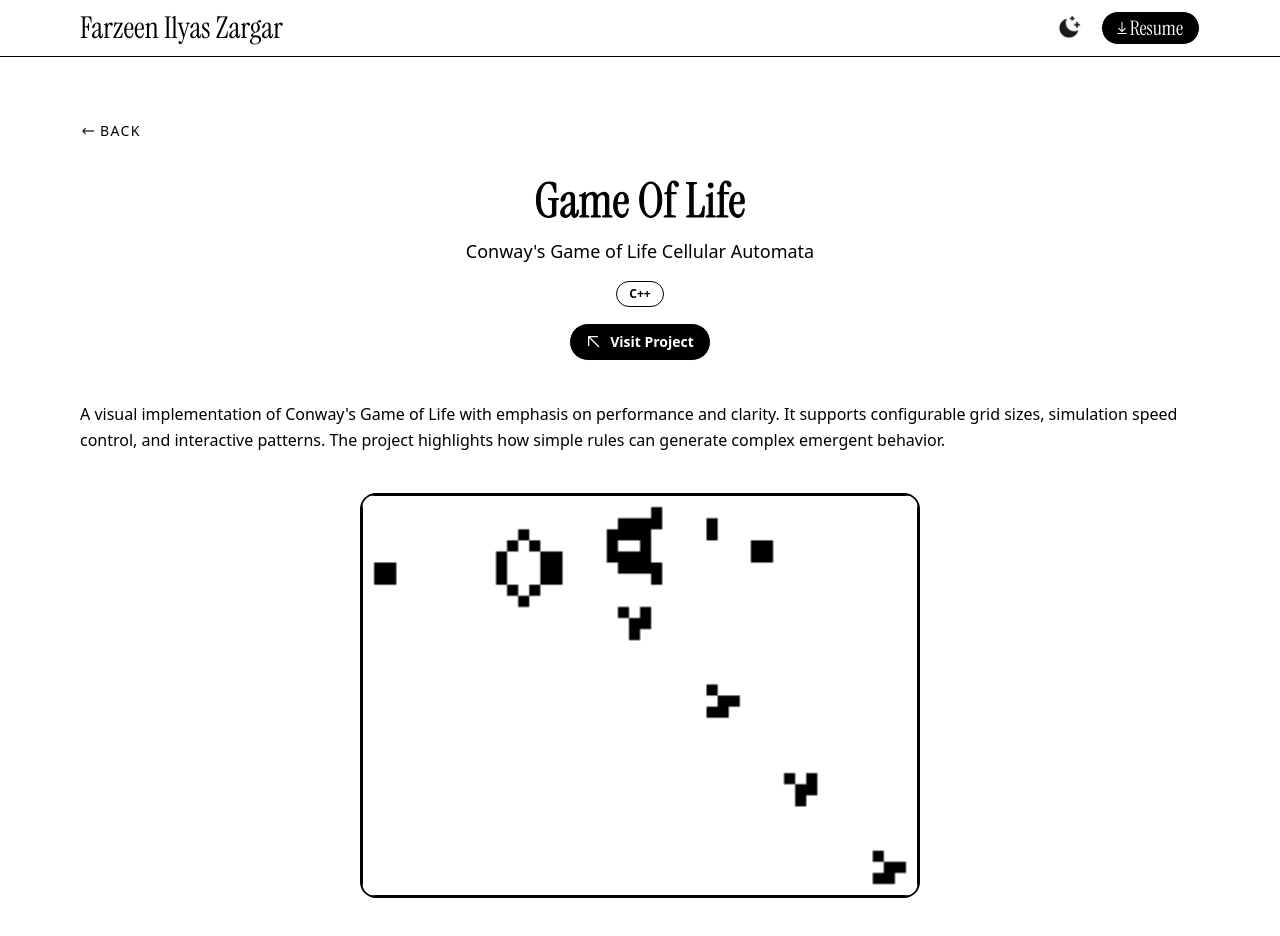
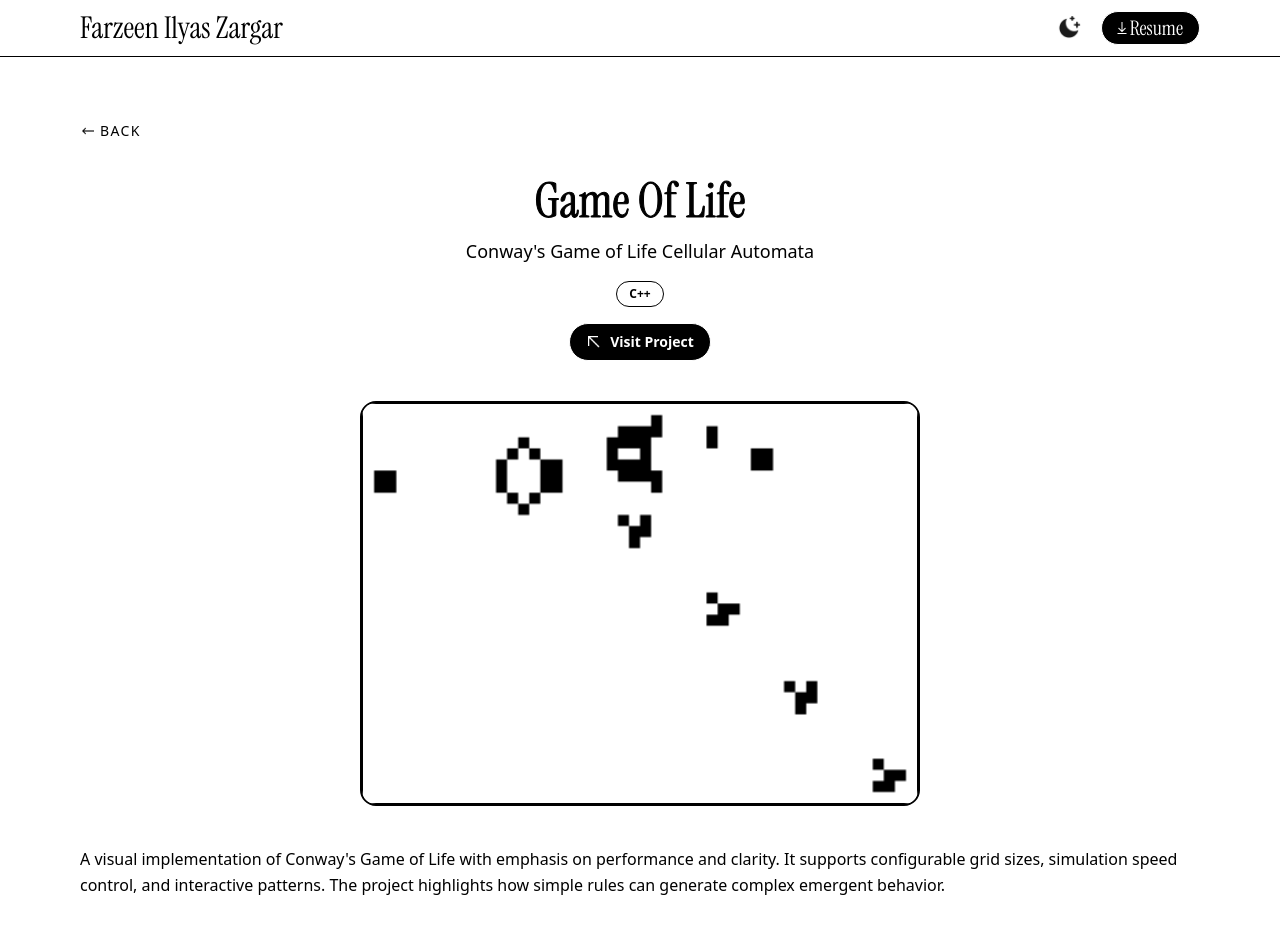
Before and after one commit to farzeenilyaszargar/Portfolio, a Next.js app: page /projects/gameoflife in a window 1280 px wide. Shown: the top 936 px of the page. Built offline with nearby package versions, Linux system fonts and the light colour scheme.

Commit message:
Place description after images

```diff
--- a/app/projects/[slug]/page.tsx
+++ b/app/projects/[slug]/page.tsx
@@ -87,12 +87,6 @@ export default async function ProjectPage({
             ) : null}
           </div>
 
-          <div>
-            <p className="text-base leading-relaxed project-secondary">
-              {project.fullInfo ?? project.description}
-            </p>
-          </div>
-
           <div className="grid grid-cols-1 gap-4 sm:grid-cols-2">
             {gallery.map((src, index) => (
               <div
@@ -108,6 +102,12 @@ export default async function ProjectPage({
               </div>
             ))}
           </div>
+
+          <div>
+            <p className="text-base leading-relaxed project-secondary">
+              {project.fullInfo ?? project.description}
+            </p>
+          </div>
         </div>
       </div>
     </div>
```
